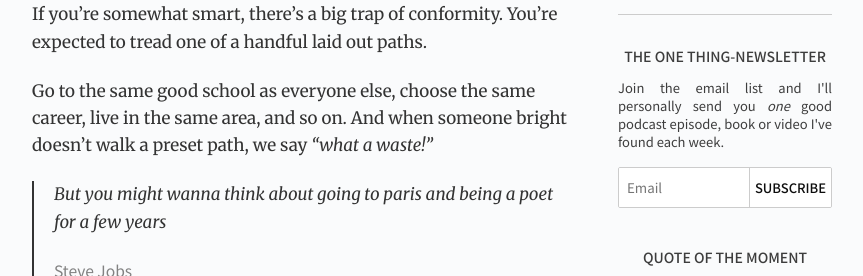
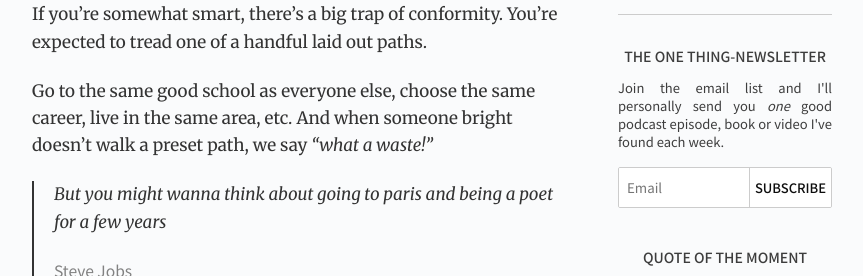
Before and after one commit to gdbroman/broman.blog, a Jekyll site: the page built from _posts/2020/2020-10-11-putting-back-into-the-pool.md, in a window 1280 px wide, cut to the strip 566-842 px from the top of the page. Shown: the whole strip, without its empty margins (208-1071 px from the left). Built offline with Jekyll 4.4.1, drawn with Linux system fonts in a browser that asks for light colours.

Commit message:
revision

```diff
--- a/_posts/2020/2020-10-11-putting-back-into-the-pool.md
+++ b/_posts/2020/2020-10-11-putting-back-into-the-pool.md
@@ -5,7 +5,7 @@ permalink: "putting-back-into-the-pool"
 
 If you're somewhat smart, there's a big trap of conformity. You're expected to tread one of a handful laid out paths.
 
-Go to the same good school as everyone else, choose the same career, live in the same area, and so on. And when someone bright doesn't walk a preset path, we say *"what a waste!"*
+Go to the same good school as everyone else, choose the same career, live in the same area, etc. And when someone bright doesn't walk a preset path, we say *"what a waste!"*
 
 > But you might wanna think about going to paris and being a poet for a few years
 >
```
